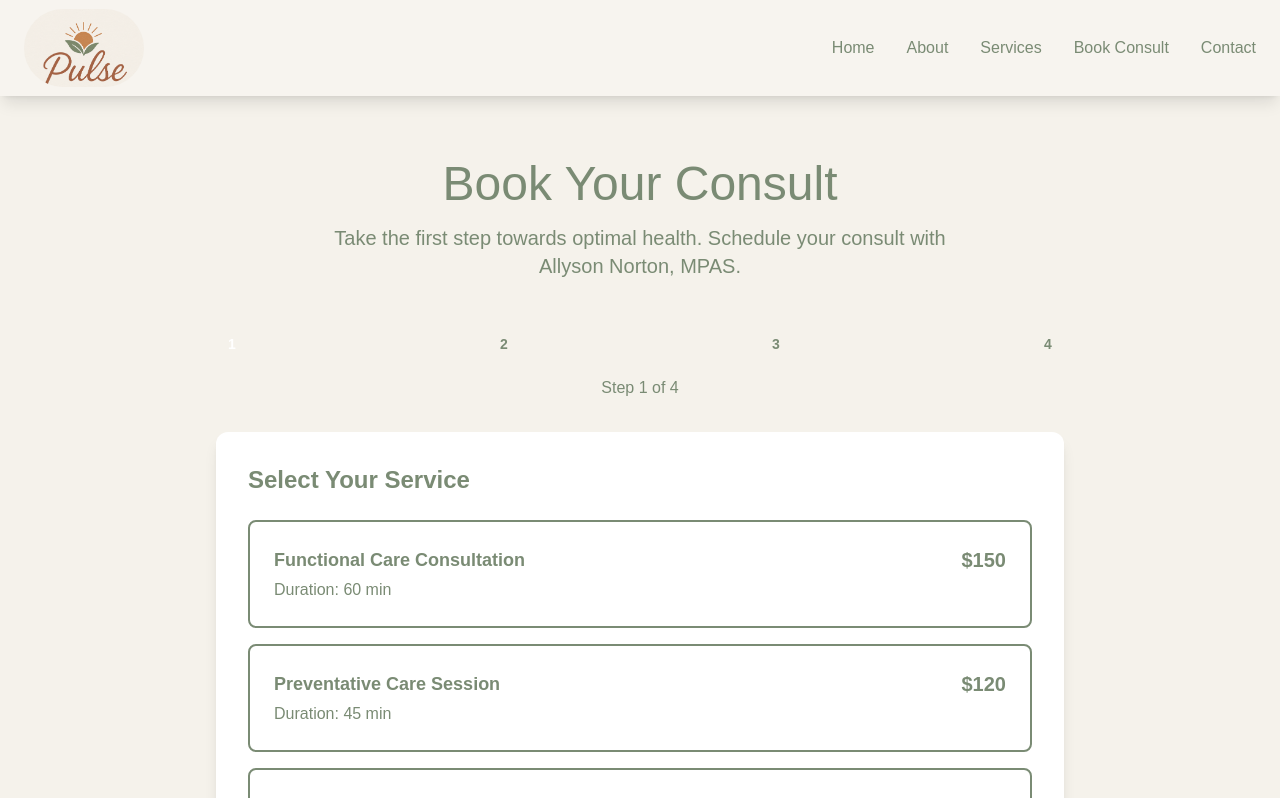
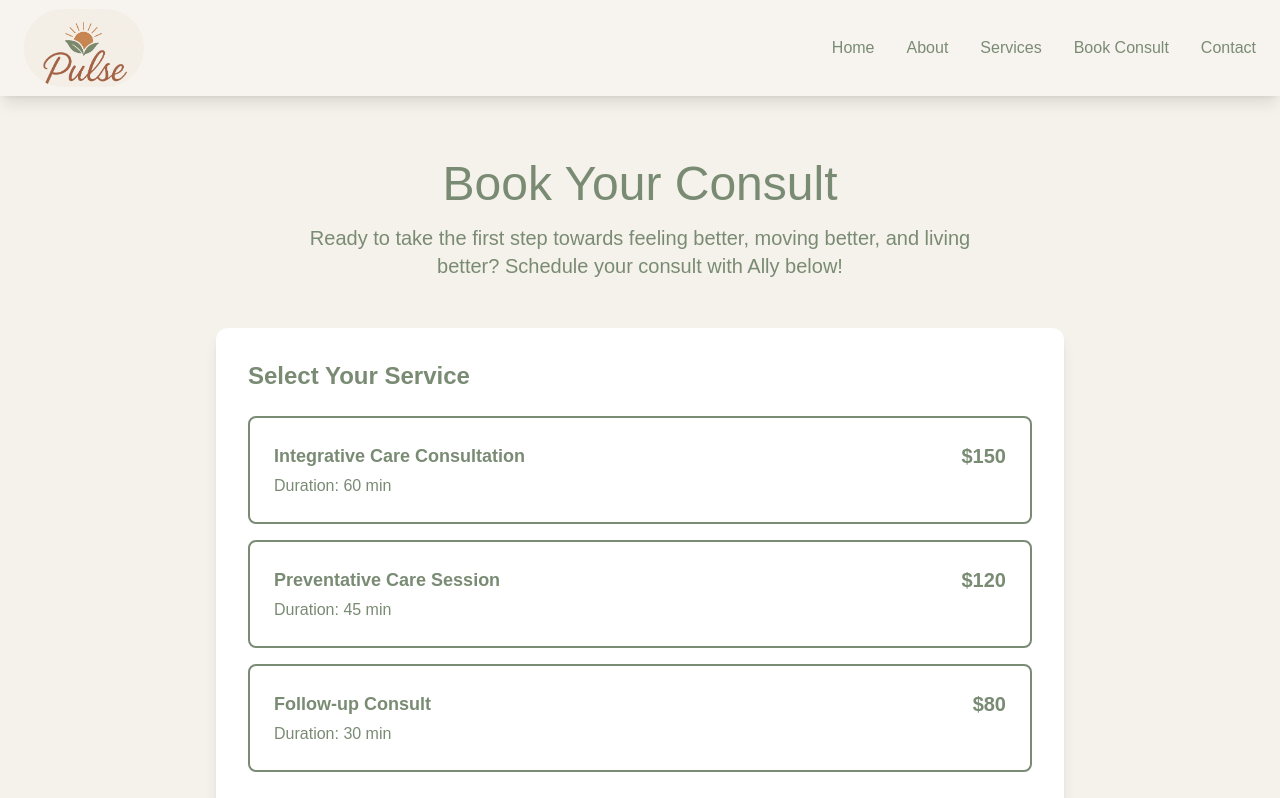
Before and after one commit to allyynorton/pulse-clinic, a Next.js app: page /consult-booking in a window 1280 px wide. Shown: the top 798 px of the page. Built offline with nearby package versions, Linux system fonts and the light colour scheme.

Commit message:
Update consult page intro text and remove progress bar

```diff
--- a/src/app/consult-booking/page.tsx
+++ b/src/app/consult-booking/page.tsx
@@ -16,7 +16,7 @@ export default function ConsultBooking() {
   });
 
   const services = [
-    { id: "functional", name: "Functional Care Consultation", duration: "60 min", price: "$150" },
+    { id: "functional", name: "Integrative Care Consultation", duration: "60 min", price: "$150" },
     { id: "preventative", name: "Preventative Care Session", duration: "45 min", price: "$120" },
     { id: "followup", name: "Follow-up Consult", duration: "30 min", price: "$80" }
   ];
@@ -189,32 +189,9 @@ export default function ConsultBooking() {
           <div className="text-center mb-12">
             <h1 className="text-5xl font-pacifico text-brown mb-4">Book Your Consult</h1>
             <p className="text-xl text-green max-w-2xl mx-auto">
-              Take the first step towards optimal health. Schedule your consult with Allyson Norton, MPAS.
+              Ready to take the first step towards feeling better, moving better, and living better? Schedule your consult with Ally below!
             </p>
           </div>
-
-          {/* Progress Bar */}
-          {step < 5 && (
-            <div className="mb-8">
-              <div className="flex justify-between items-center mb-4">
-                {[1, 2, 3, 4].map((stepNumber) => (
-                  <div key={stepNumber} className="flex items-center">
-                    <div className={`w-8 h-8 rounded-full flex items-center justify-center text-sm font-bold ${
-                      step >= stepNumber ? 'bg-brown text-white' : 'bg-cream text-brown'
-                    }`}>
-                      {stepNumber}
-                    </div>
-                    {stepNumber < 4 && (
-                      <div className={`w-16 h-1 mx-2 ${step > stepNumber ? 'bg-brown' : 'bg-cream'}`}></div>
-                    )}
-                  </div>
-                ))}
-              </div>
-              <div className="text-center text-green">
-                Step {step} of 4
-              </div>
-            </div>
-          )}
 
           {/* Step Content */}
           <div className="bg-white rounded-xl p-8 shadow-lg">
```
